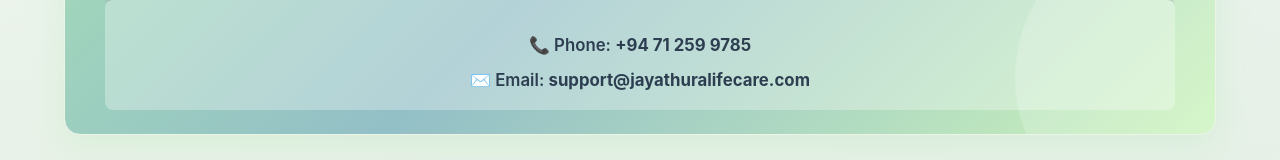
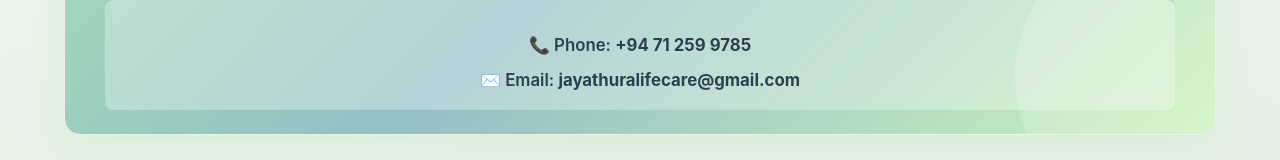
Before and after one commit to tharanijayathura/jayathura-lifecare, a React (Vite) app in the folder client/: page /support in a window 1280 px wide. Shown: the part 4386-4546 px from the top of the page. Built offline with nearby package versions, Linux system fonts and the light colour scheme; no server answers.

Commit message:
Added navigation to contact page and updated email address in contact and support pages.

```diff
--- a/client/src/pages/Support.jsx
+++ b/client/src/pages/Support.jsx
@@ -829,7 +829,7 @@
                 <Button
                   variant="outlined"
                   startIcon={<Email />}
-                  href="mailto:support@jayathuralifecare.com"
+                  onClick={() => navigate('/contact')}
                   fullWidth
                   sx={{
                     py: { xs: 1.5, md: 1.75 },
@@ -882,7 +882,7 @@
                   fontWeight: 600,
                 }}
               >
-                ✉️ Email: <strong>support@jayathuralifecare.com</strong>
+                ✉️ Email: <strong>jayathuralifecare@gmail.com</strong>
               </Typography>
             </Box>
           </CardContent>
```
